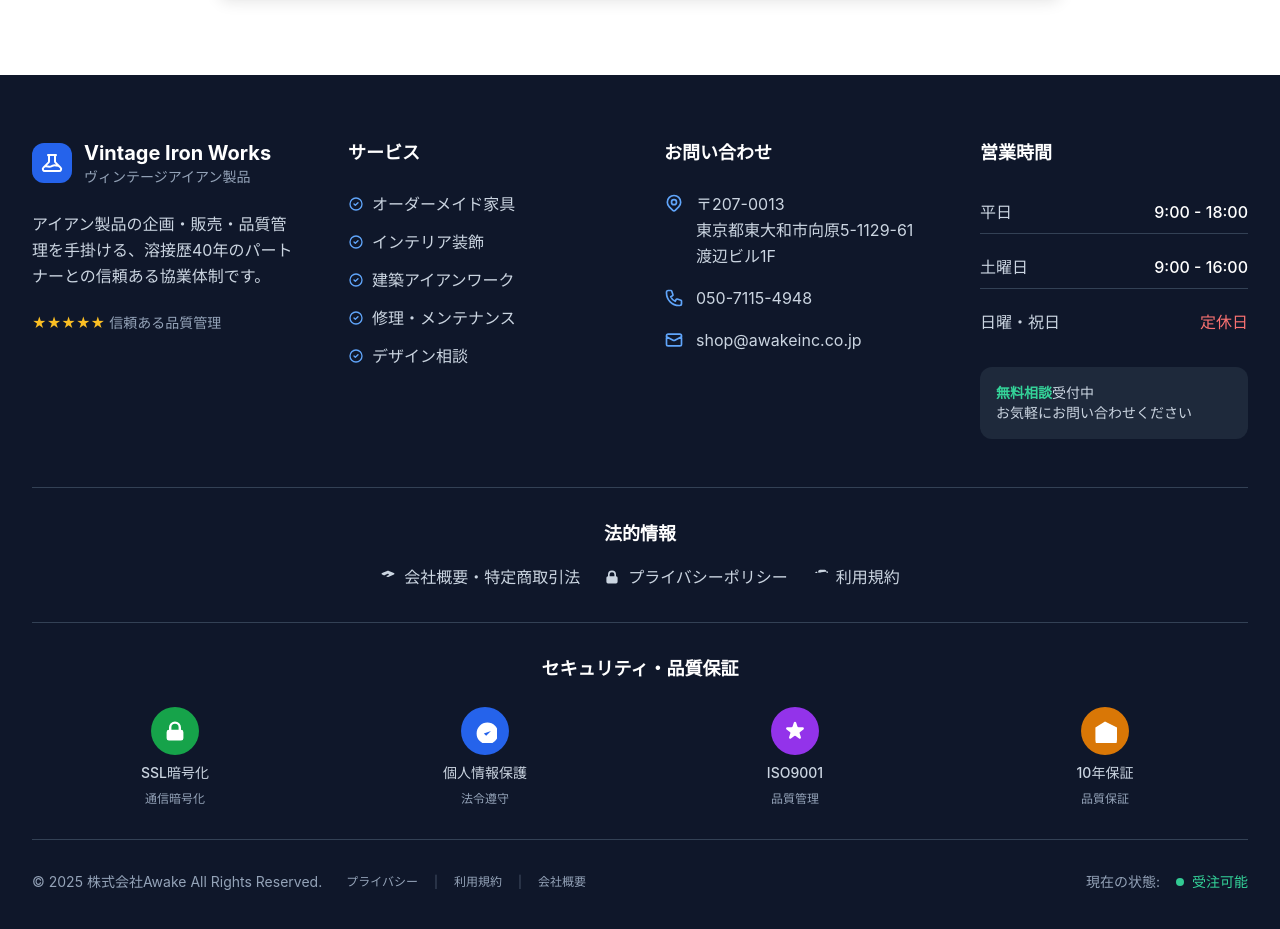
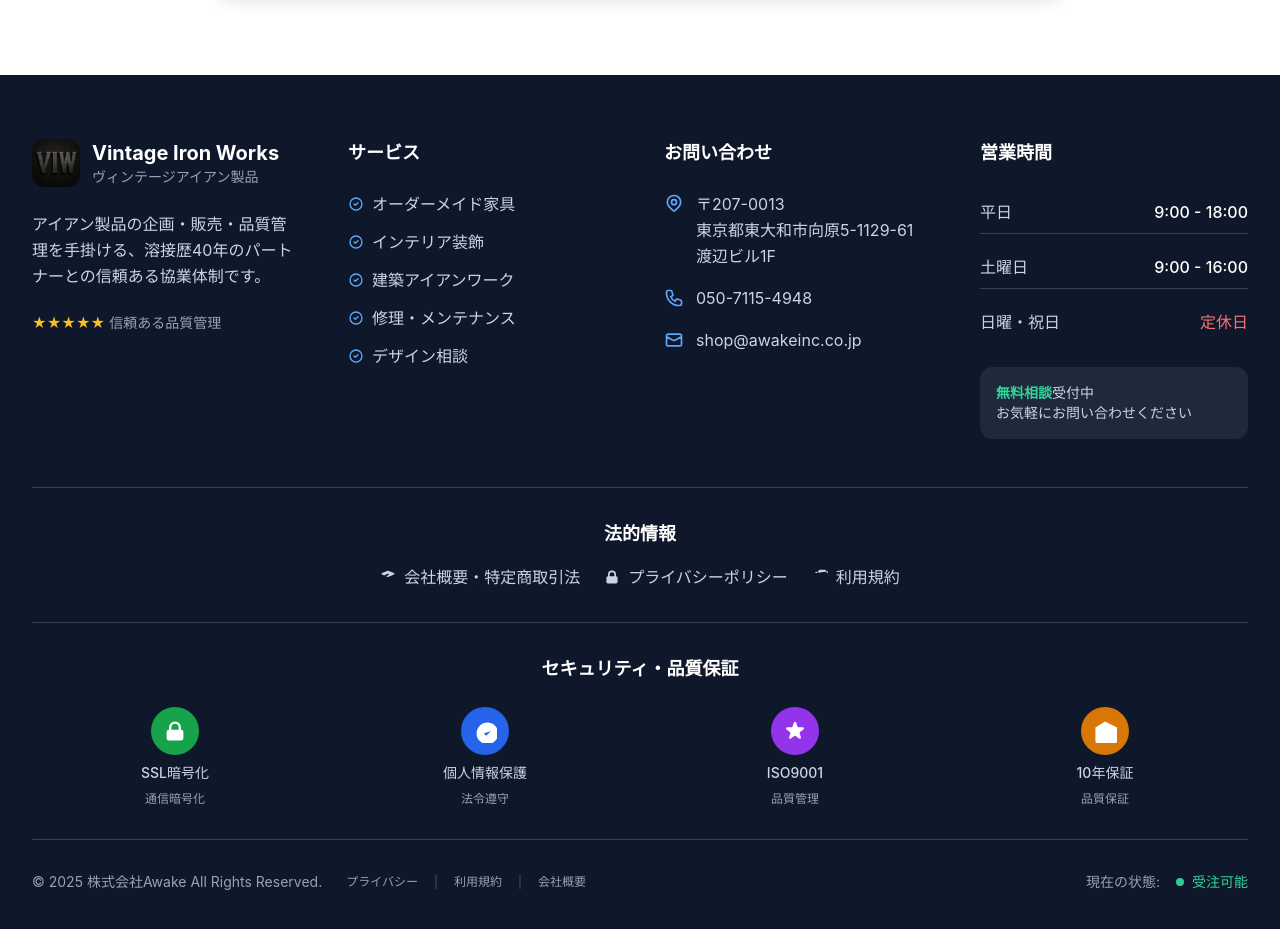
Before and after one commit to yannsunn/iron-shop-nextjs-example, a Next.js app: page /company in a window 1280 px wide. Shown: the part 2620-3549 px from the top of the page. Built offline with nearby package versions, Linux system fonts and the light colour scheme.

Commit message:
Auto-save changes

```diff
--- a/src/components/Footer.tsx
+++ b/src/components/Footer.tsx
@@ -11,10 +11,12 @@ const Footer = () => {
           {/* Company Info */}
           <div className="space-y-6">
             <div className="flex items-center space-x-3">
-              <div className="w-10 h-10 bg-blue-600 rounded-xl flex items-center justify-center">
-                <svg className="w-6 h-6 text-white" fill="none" stroke="currentColor" viewBox="0 0 24 24">
-                  <path strokeLinecap="round" strokeLinejoin="round" strokeWidth={2} d="M19.428 15.428a2 2 0 00-1.022-.547l-2.387-.477a6 6 0 00-3.86.517l-.318.158a6 6 0 01-3.86.517L6.05 15.21a2 2 0 00-1.806.547M8 4h8l-1 1v5.172a2 2 0 00.586 1.414l5 5c1.26 1.26.367 3.414-1.415 3.414H4.828c-1.782 0-2.674-2.154-1.414-3.414l5-5A2 2 0 009 10.172V5L8 4z" />
-                </svg>
+              <div className="w-12 h-12 rounded-xl flex items-center justify-center overflow-hidden">
+                <img
+                  src="/images/viw-logo.png"
+                  alt="VIW Logo"
+                  className="w-full h-full object-contain"
+                />
               </div>
               <div>
                 <h3 className="text-xl font-bold">Vintage Iron Works</h3>
--- a/src/components/Hero.tsx
+++ b/src/components/Hero.tsx
@@ -48,7 +48,7 @@ const Hero = () => {
           playsInline
           className="absolute inset-0 w-full h-full object-cover"
           style={{
-            filter: 'brightness(0.7) contrast(1.4) saturate(1.1)',
+            filter: 'brightness(1.1) contrast(1.6) saturate(1.2)',
           }}
         >
           <source src="/videos/hero-video.mp4" type="video/mp4" />
@@ -80,14 +80,14 @@ const Hero = () => {
       </div>
 
 
-      {/* 調整されたオーバーレイ */}
+      {/* 軽量化されたオーバーレイ */}
       <div className="absolute inset-0 z-10">
-        <div className="absolute inset-0 bg-black/40" />
-        <div className="absolute inset-0 bg-gradient-to-t from-black/70 via-black/20 to-transparent" />
+        <div className="absolute inset-0 bg-black/20" />
+        <div className="absolute inset-0 bg-gradient-to-t from-black/50 via-black/10 to-transparent" />
       </div>
 
       {/* Main content with enhanced animations */}
-      <div className="relative z-10 text-center max-w-6xl px-6 mx-auto flex flex-col justify-center h-full">
+      <div className="relative z-20 text-center max-w-6xl px-6 mx-auto flex flex-col justify-center h-full">
         <div className={cn(
           'transition-all duration-1000',
           isVisible ? 'opacity-100 translate-y-0' : 'opacity-0 translate-y-8'
```
